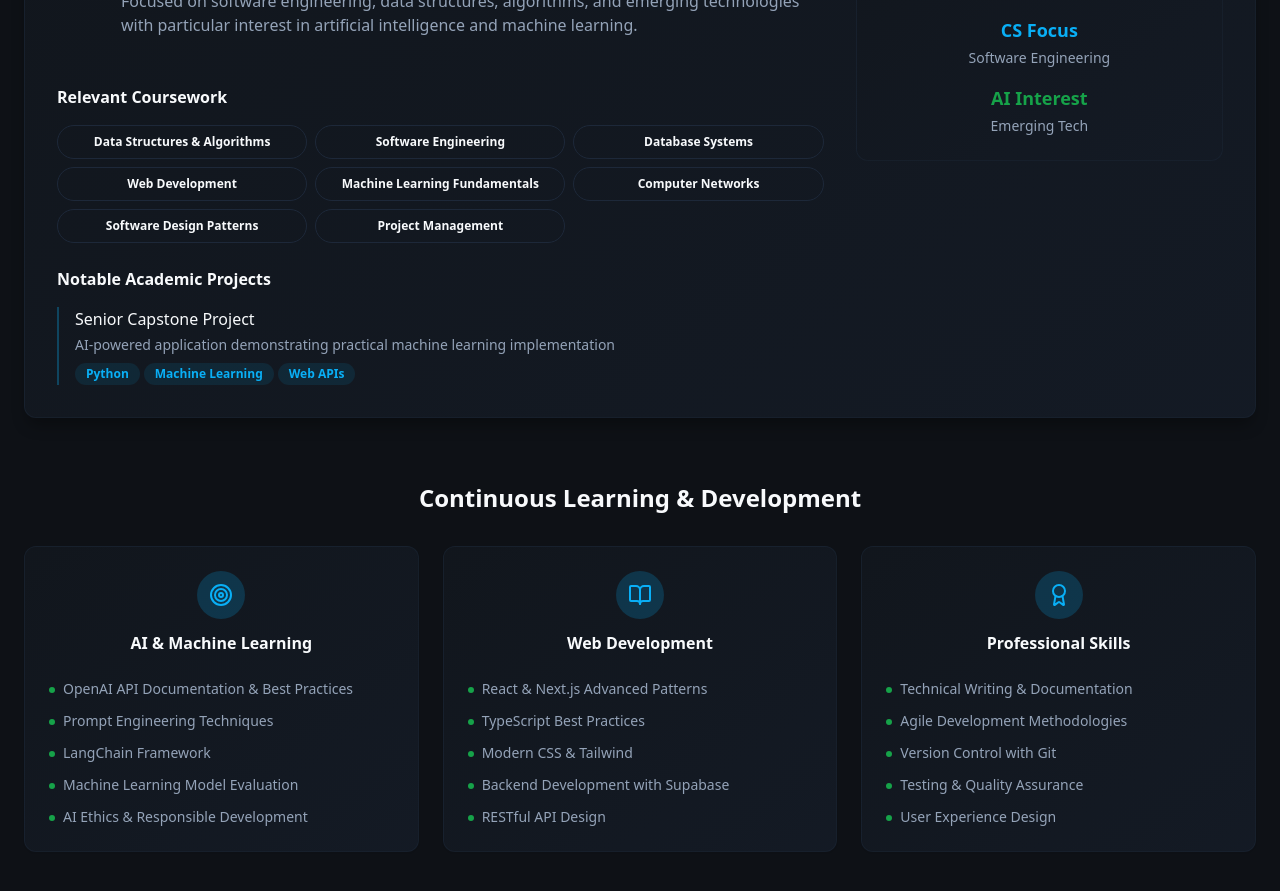
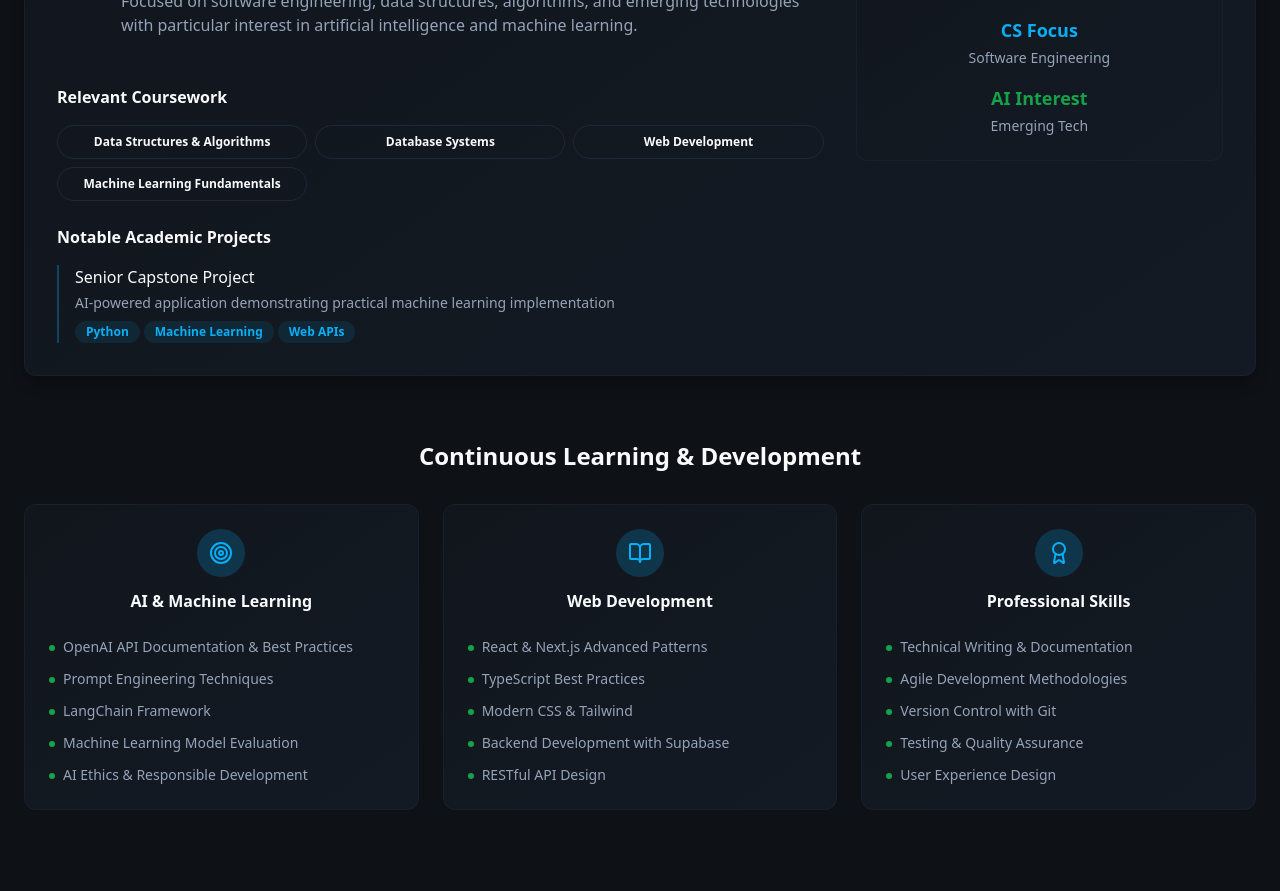
Before and after one commit to Mercynow21/portfolio-polish-pad, a React (Vite) app: page / in a window 1280 px wide. Shown: the part 5700-6591 px from the top of the page. Built offline with nearby package versions, Linux system fonts and the light colour scheme.

Commit message:
Remove specific courses

```diff
--- a/src/components/Education.tsx
+++ b/src/components/Education.tsx
@@ -14,13 +14,9 @@ const Education = () => {
       description: "Focused on software engineering, data structures, algorithms, and emerging technologies with particular interest in artificial intelligence and machine learning.",
       relevantCourses: [
         "Data Structures & Algorithms",
-        "Software Engineering",
         "Database Systems",
         "Web Development",
-        "Machine Learning Fundamentals",
-        "Computer Networks",
-        "Software Design Patterns",
-        "Project Management"
+        "Machine Learning Fundamentals"
       ],
       projects: [
         {
```
